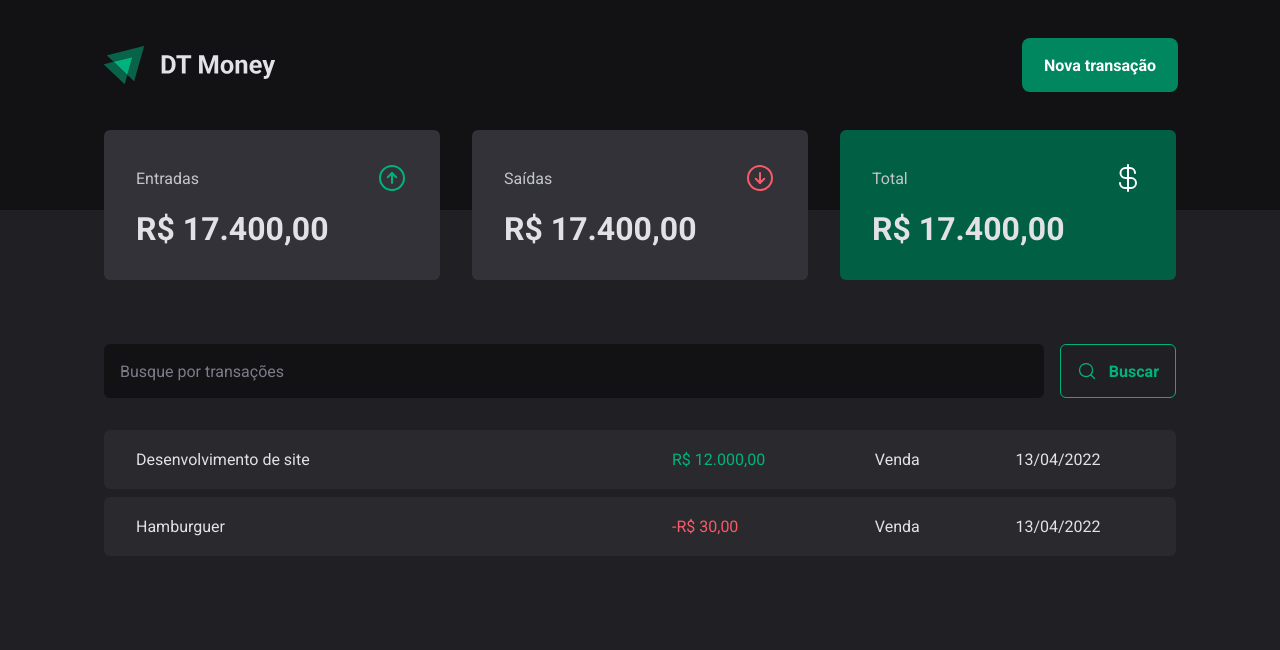
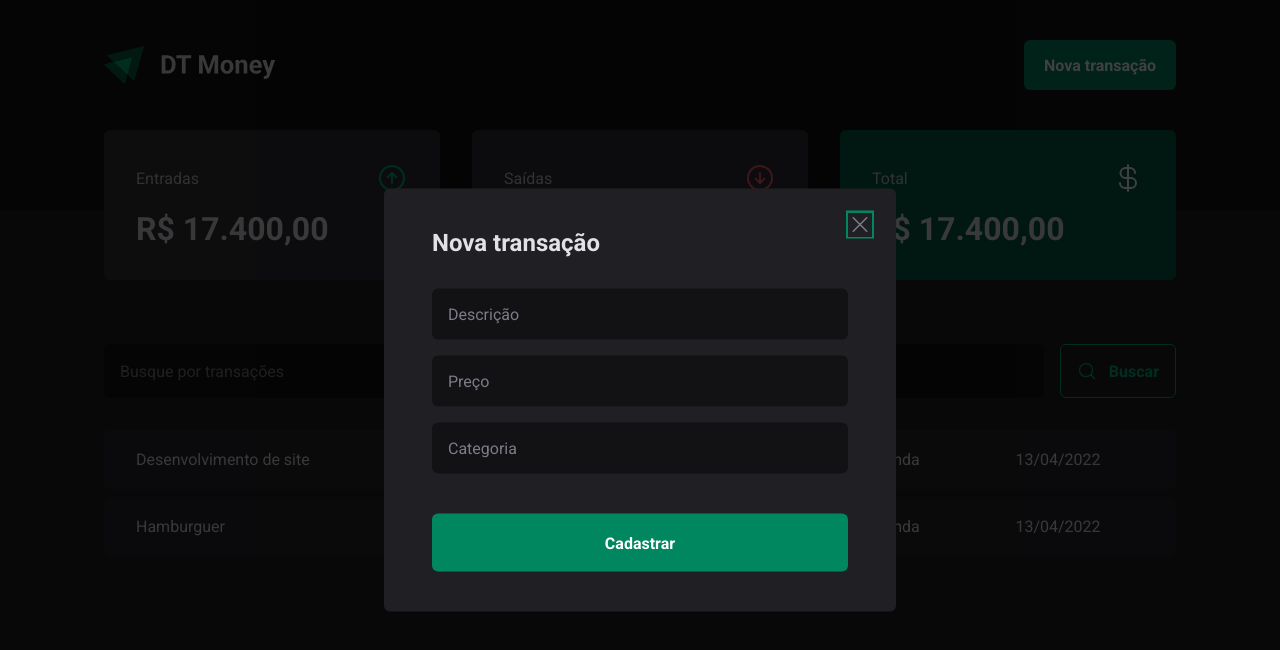
Before and after one commit to rdmuller/react_03_dt-money, a React (Vite) app: page / in a window 1280 px wide. Both pictures are taken after a click on the button "Nova transação". Shown: the top 650 px of the page. Built offline with nearby package versions, Linux system fonts and the light colour scheme.

Commit message:
continuando

```diff
--- a/package.json
+++ b/package.json
@@ -9,6 +9,7 @@
     "preview": "vite preview"
   },
   "dependencies": {
+    "@radix-ui/react-dialog": "^1.0.2",
     "phosphor-react": "^1.4.1",
     "react": "^18.2.0",
     "react-dom": "^18.2.0",
--- a/src/components/Header/index.tsx
+++ b/src/components/Header/index.tsx
@@ -1,12 +1,25 @@
 import { HeaderContainer, HeaderContent, NewTransactionButton } from "./styles";
+import * as Dialog from '@radix-ui/react-dialog';
 import logoImg from "../../assets/logo.svg";
+import { NewTrasactionModal } from "../NewtransactionModal";
 
 export function Header () {
     return (
         <HeaderContainer>
             <HeaderContent>
                 <img src={logoImg} />
-                <NewTransactionButton>Nova transação</NewTransactionButton>
+
+                <Dialog.Root>
+                    <Dialog.Trigger asChild>
+
+                        <NewTransactionButton>Nova transação</NewTransactionButton>
+
+                    </Dialog.Trigger>
+
+                    <NewTrasactionModal />
+
+                </Dialog.Root>
+
             </HeaderContent>
         </HeaderContainer>
     );
--- /dev/null
+++ b/src/components/NewTransactionModal/index.tsx
@@ -0,0 +1,31 @@
+import * as Dialog from "@radix-ui/react-dialog";
+import { X } from "phosphor-react";
+import { CloseButton, Content, Overlay } from "./styles";
+
+export function NewTrasactionModal () {
+    return (
+        <Dialog.Portal>
+            <Overlay />
+            <Content>
+
+                <Dialog.Title>Nova transação</Dialog.Title>
+
+                <CloseButton>
+                    <X size={24} />
+                </CloseButton>
+
+                <form action="">
+                    <input type="text" placeholder="Descrição" required />
+                    <input type="number" placeholder="Preço" required />
+                    <input type="text" placeholder="Categoria" required />
+
+                    <button type="submit">
+                        Cadastrar
+                    </button>
+                </form>
+
+            </Content>
+        </Dialog.Portal>
+
+    );
+}
--- /dev/null
+++ b/src/components/NewTransactionModal/styles.ts
@@ -0,0 +1,69 @@
+import styled from "styled-components";
+import * as Dialog from "@radix-ui/react-dialog";
+
+export const Overlay = styled(Dialog.Overlay)`
+    position: fixed;
+    width: 100vw;
+    height: 100vh;
+    inset: 0; // left: 0, top:0, right: 0, bottom: 0
+    background-color: rgba(0, 0, 0, 0.75);
+`;
+
+export const Content = styled(Dialog.Content)`
+    min-width: 32rem;
+    border-radius: 6px;
+    padding: 2.5rem 3rem;
+    background-color: ${props => props.theme["gray-800"]};
+
+    position: fixed;
+    top: 50%;
+    left: 50%;
+    transform: translate(-50%, -50%); // diminui em 50% o posicionamento, conforme a largura do conteudo
+
+    form {
+        margin-top: 2rem;
+        display: flex;
+        flex-direction: column;
+        gap: 1rem;
+
+        input {
+            border-radius: 6px;
+            border: 0;
+            background-color: ${props => props.theme["gray-900"]};
+            color: ${props => props.theme["gray-300"]};
+            padding: 1rem;
+
+            &::placeholder {
+                color: ${props => props.theme["gray-500"]};
+            }
+        }
+    }
+
+    button[type="submit"] {
+        height: 58px;
+        border: 0;
+        background-color: ${props => props.theme["green-500"]};
+        color: ${props => props.theme.white};
+        font-weight: bold;
+        padding: 0 1.25rem;
+        border-radius: 6px;
+        margin-top: 1.5rem;
+        cursor: pointer;
+
+        &:hover {
+            background-color: ${props => props.theme["green-700"]};
+            transition: 0.2s;
+        }
+    }
+`;
+
+export const CloseButton = styled(Dialog.Close)`
+    position: absolute;
+    background-color: transparent;
+    border: 0;
+    top: 1.5rem;
+    right: 1.5rem;
+    cursor: pointer;
+    color: ${props => props.theme["gray-500"]};
+    line-height: 0; // devido ao quadro ao redor quando recebe foco
+`;
--- a/src/styles/global.ts
+++ b/src/styles/global.ts
@@ -9,8 +9,8 @@
     }
 
     :focus {
-            outline: 0;
-            box-shadow: 0 0 0 2px ${props => props.theme["green-500"]};
+      outline: 0;
+      box-shadow: 0 0 0 2px ${props => props.theme["green-500"]};
     }
 
   body {
```
Also changed, not shown: 1 other file (tests, documents, lock files or other folders).
